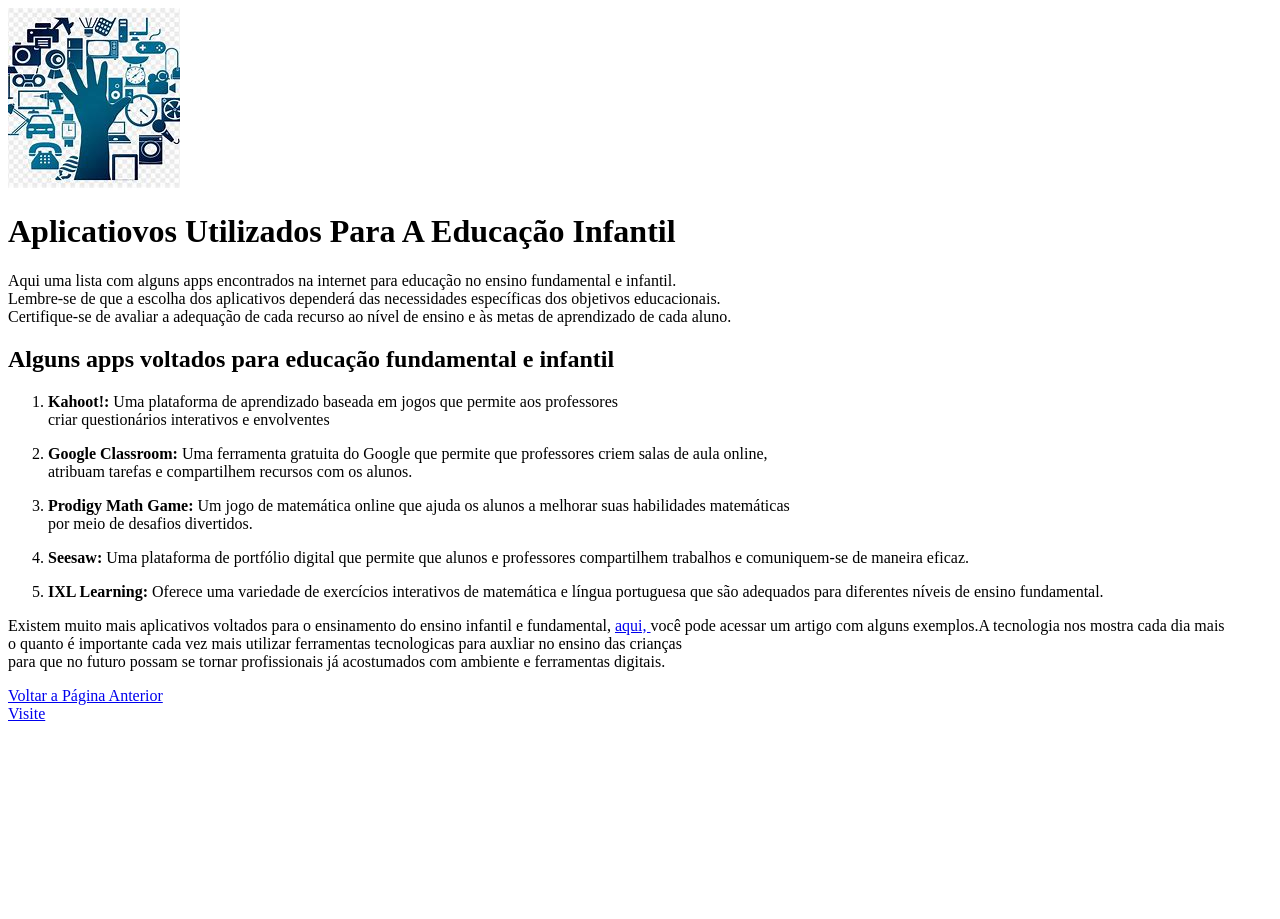
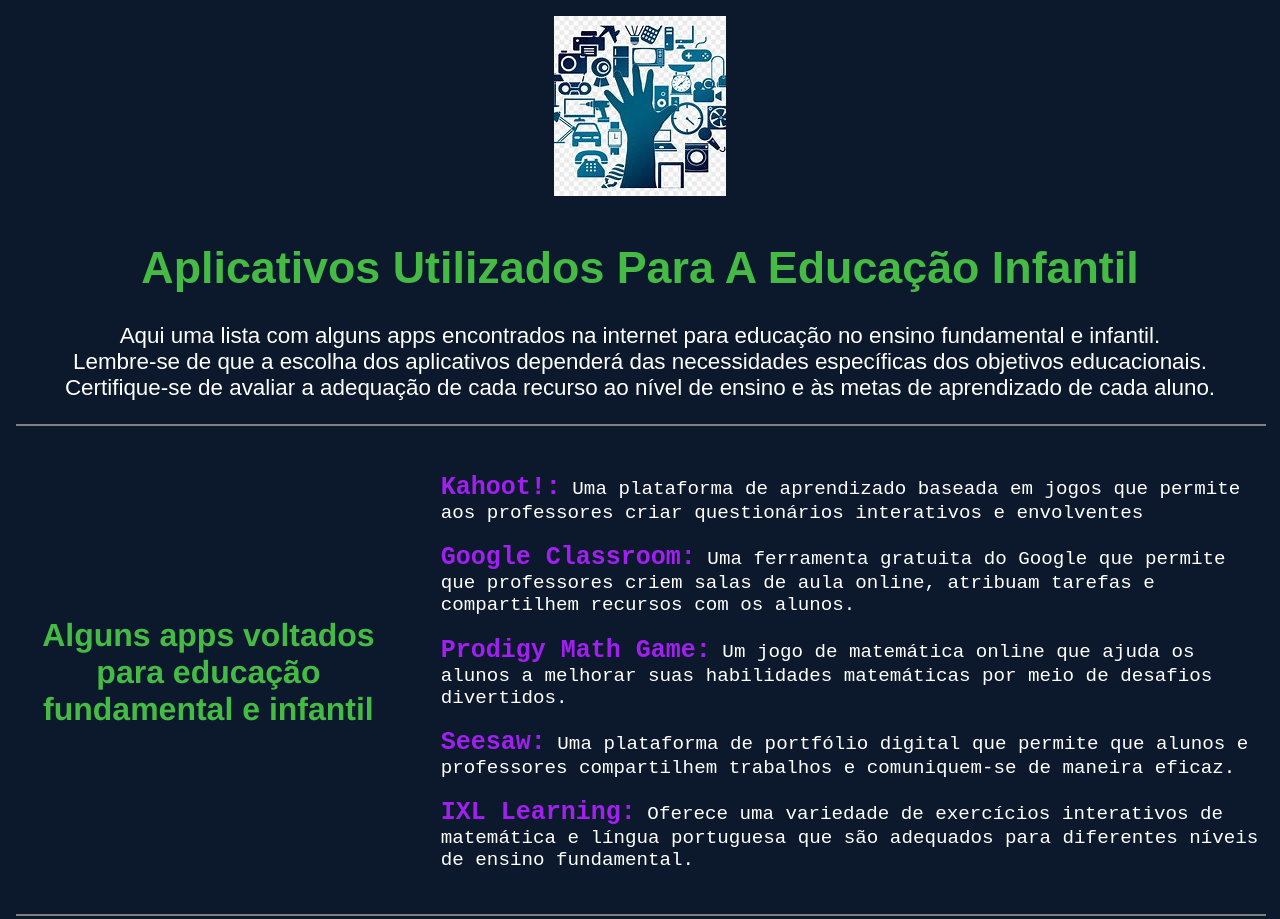
Before and after one commit to rafaelrss41/projeto_educacao_infantil, a plain HTML site: page html/apps_list.html in a window 1280 px wide. Shown: the top 919 px of the page. Before the commit the page ends 800 px from the top, so only its background shows below. Drawn offline with Linux system fonts and the light colour scheme.

Commit message:
final_commit

```diff
--- /dev/null
+++ b/css/apps_list.css
@@ -0,0 +1,108 @@
+
+.container{
+    margin: 0;
+    padding: 0;
+    box-sizing: border-box;
+    padding: 0.5rem;
+
+}
+
+.image_initial{
+    /*===== Image ====*/
+    display: flex;
+    justify-content: center;
+    align-items: center;
+    max-width: 100vw;
+    max-height: 100vh;
+}
+.table_list{
+    display: flex;
+    justify-content: center;
+    align-items: center;
+    margin-top: 12px;
+}
+.table_list h2{
+    font-size: 2rem;
+    color: #45ba45;
+    text-align: center;
+    font-family: 'Franklin Gothic Medium', 'Arial Narrow', Arial, sans-serif;
+
+}
+
+.table_list ol li{
+    color: #ffff;
+
+    font-size: 1.2rem;
+    list-style: none;
+    font-family: 'Courier New', Courier, monospace;
+}
+
+.table_list ol li p strong{
+    color: #A020F0;
+
+    font-size: 25px;
+}
+.final_content{
+    text-align: center;
+    font-size: 5rem;
+    margin: 1px auto 0;
+    padding: 15px;
+}
+
+
+.final_content p{
+    font-family: 'Franklin Gothic Medium', 'Arial Narrow', Arial, sans-serif;
+    font-size: 1.25rem;
+    color: #ffff;
+}
+
+.final_content a{
+    text-decoration: none;
+}
+
+
+.final_content a:hover{
+    text-transform: uppercase;
+    color: #A020F0;
+}
+
+.links{
+    display: flex;
+    flex-direction: column;
+    text-align: center;
+    justify-content: center;
+
+
+}
+
+.links a{
+    margin: 8px;
+    text-decoration: none;
+    font-family: 'Franklin Gothic Medium', 'Arial Narrow', Arial, sans-serif;
+    font-size: 1.4rem;
+    text-align: center;
+}
+
+.links a:hover{
+    text-transform: uppercase;
+    color: #A020F0;
+}
+
+header{
+    color: #ffff;
+
+    text-align: center;
+    font-family:  sans-serif;
+    font-size: 1.4rem;
+    margin: 1px auto 0;
+    padding: 15px;
+}
+
+header h1{
+    color: #45ba45;
+}
+
+body{
+    min-height: 100vh;
+    background: #0c192c;
+}
--- a/css/index.css
+++ b/css/index.css
@@ -1,14 +1,7 @@
 
 
 
-body{
-    min-height: 100vh;
-    background: #0c192c;
-}
 
-
-
-/*===== Container ====*/
 
 .bubbles{
     position: relative;
@@ -54,6 +47,7 @@ body{
     margin: 0;
     padding: 0;
     box-sizing: border-box;
+    padding: 0.5rem;
 
 }
 
@@ -83,7 +77,7 @@ body{
 
 .image_initial header p{
     text-align: center;
-    color:#fff;
+    color:#000;
     font-weight: 600;
     font-size: 18px;
     font-family: 'Segoe UI', Tahoma, Geneva, Verdana, sans-serif;
@@ -107,7 +101,7 @@ body{
     font-family: 'Gill Sans', 'Gill Sans MT', Calibri, 'Trebuchet MS', sans-serif;
 }
 .list ol li p{
-    color: #fff;
+    color: #000;
     font-size: 20px;
     font-weight: 800;
     font-family: 'Gill Sans', 'Gill Sans MT', Calibri, 'Trebuchet MS', sans-serif;
@@ -125,7 +119,7 @@ body{
 
 .final_text  p{
     text-align: center;
-    color:#fff;
+    color:#000;
     margin: 12px;
     font-weight: 600;
     font-size: 18px;
--- a/html/apps_list.html
+++ b/html/apps_list.html
@@ -4,46 +4,48 @@
     <meta charset="UTF-8">
     <meta name="viewport" content="width=device-width, initial-scale=1.0">
     <title>Atividade_5_list_apps</title>
+    <link rel="stylesheet" href="../css/apps_list.css">
 </head>
         <body>
             <div class="container">
 
             <!--Imagem inicial-->
-                <div>
+                <div class="image_initial">
                     <img src="../images/apps_atividade_5.jpg" alt="apps_initial_image">
                 </div>
 
             <!--Cabeçalho-->
                 <div>
-                    <h1>Aplicatiovos Utilizados Para A Educação Infantil</h1>
                     <header>
-                        Aqui uma lista com alguns apps encontrados na internet para educação no ensino fundamental e infantil.<br>
-                        Lembre-se de que a escolha dos aplicativos dependerá das necessidades específicas dos objetivos educacionais.<br>
-                        Certifique-se de avaliar a adequação de cada recurso ao nível de ensino e às metas de aprendizado de cada aluno.
+                        <h1>Aplicativos Utilizados Para A Educação Infantil</h1>
+                            Aqui uma lista com alguns apps encontrados na internet para educação no ensino fundamental e infantil.<br>
+                            Lembre-se de que a escolha dos aplicativos dependerá das necessidades específicas dos objetivos educacionais.<br>
+                            Certifique-se de avaliar a adequação de cada recurso ao nível de ensino e às metas de aprendizado de cada aluno.
+
                     </header>
                 </div>
-
+                    <hr color="gray" width="100%" noshade>
             <!--Lista de apps-->
-                <div>
+                <div class="table_list">
                     <h2>Alguns apps voltados para educação fundamental e infantil</h2>
                     <ol>
                         <li>
                             <p>
-                                <strong>Kahoot!:</strong> Uma plataforma de aprendizado baseada em jogos que permite aos professores<br>
+                                <strong>Kahoot!:</strong> Uma plataforma de aprendizado baseada em jogos que permite aos professores
                                 criar questionários interativos e envolventes
                             </p>
                         </li>
 
                         <li>
                             <p>
-                                <strong>Google Classroom:</strong> Uma ferramenta gratuita do Google que permite que professores criem salas de aula online,<br>
+                                <strong>Google Classroom:</strong> Uma ferramenta gratuita do Google que permite que professores criem salas de aula online,
                                 atribuam tarefas e compartilhem recursos com os alunos.
                             </p>
                         </li>
 
                         <li>
                             <p>
-                                <strong>Prodigy Math Game:</strong> Um jogo de matemática online que ajuda os alunos a melhorar suas habilidades matemáticas<br>
+                                <strong>Prodigy Math Game:</strong> Um jogo de matemática online que ajuda os alunos a melhorar suas habilidades matemáticas
                                 por meio de desafios divertidos.
                             </p>
                         </li>
@@ -59,29 +61,26 @@
                         </li>
                     </ol>
                 </div>
-
+                <hr color="gray" width="100%" noshade>
                 <!--Finalizando -->
-                <div>
+                <div class="final_content">
                     <p>
                         Existem muito mais aplicativos voltados para o ensinamento do ensino infantil e fundamental,
                         <a href="https://www.arvore.com.br/blog/aplicativo-infantil-educativo#:~:text=8%20aplicativos%20infantis%20educativos%20para%20testar%201%201.,Khan%20academy%20...%208%208.%20Matem%C3%A1tica%20F%C3%A1cil%20">
                             aqui,
                         </a>
-                        você pode acessar um artigo com alguns exemplos.A tecnologia nos mostra cada dia mais<br>
-                        o quanto é importante cada vez mais utilizar ferramentas tecnologicas para auxliar no ensino das crianças<br>
+                        você pode acessar um artigo com alguns exemplos.A tecnologia nos mostra cada dia mais
+                        o quanto é importante cada vez mais utilizar ferramentas tecnologicas para auxliar no ensino das crianças
                         para que no futuro possam se tornar profissionais já acostumados com ambiente e ferramentas digitais.
                     </p>
                 </div>
             </div>
             <!--Link return-->
-            <div>
+            <div class="links">
+                <a href="https://edu.google.com/" target="_blank">Visite</a>
                 <a href="../index.html">Voltar a Página Anterior</a>
             </div>
 
-            <!--Link Global-->
-            <div>
-                    <a href="https://edu.google.com/">Visite</a>
-            </div>
 
         </body>
 </html>
```
Also changed, not shown: index.html (+14 -1 lines).
